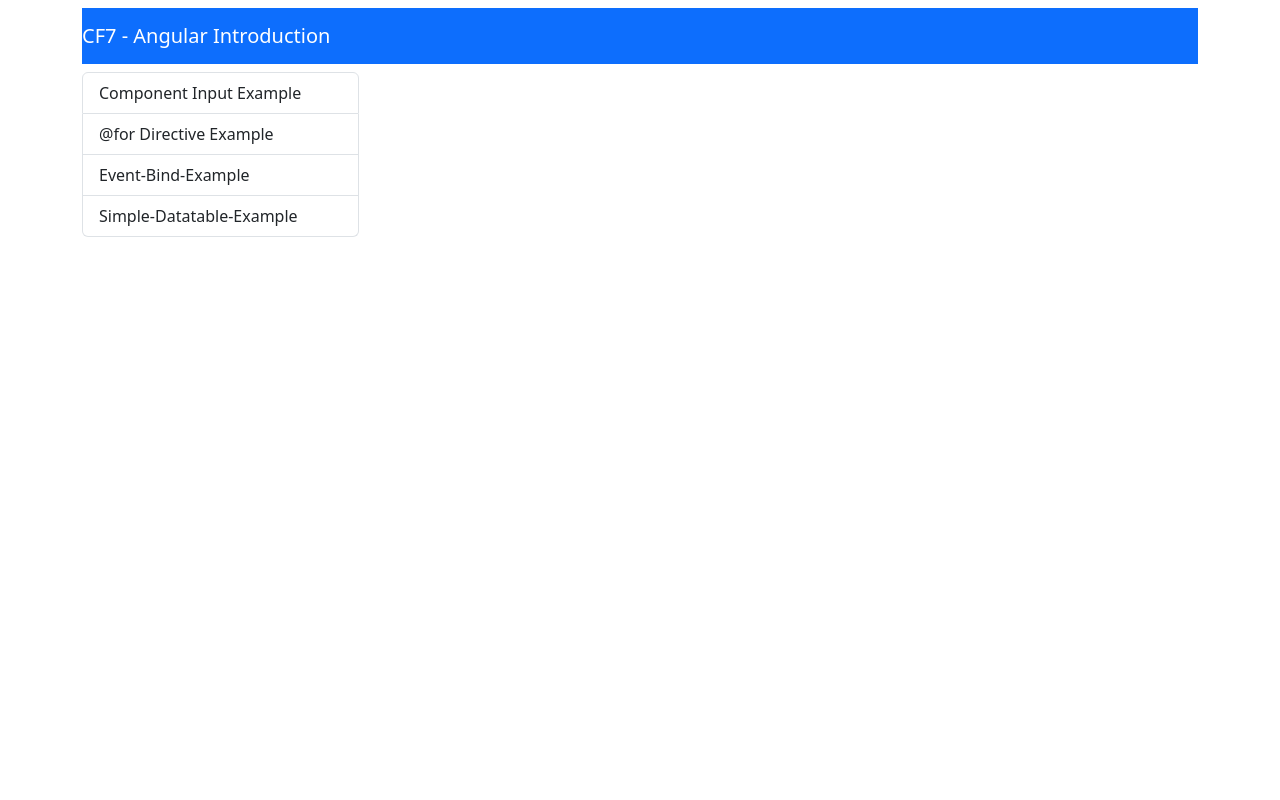
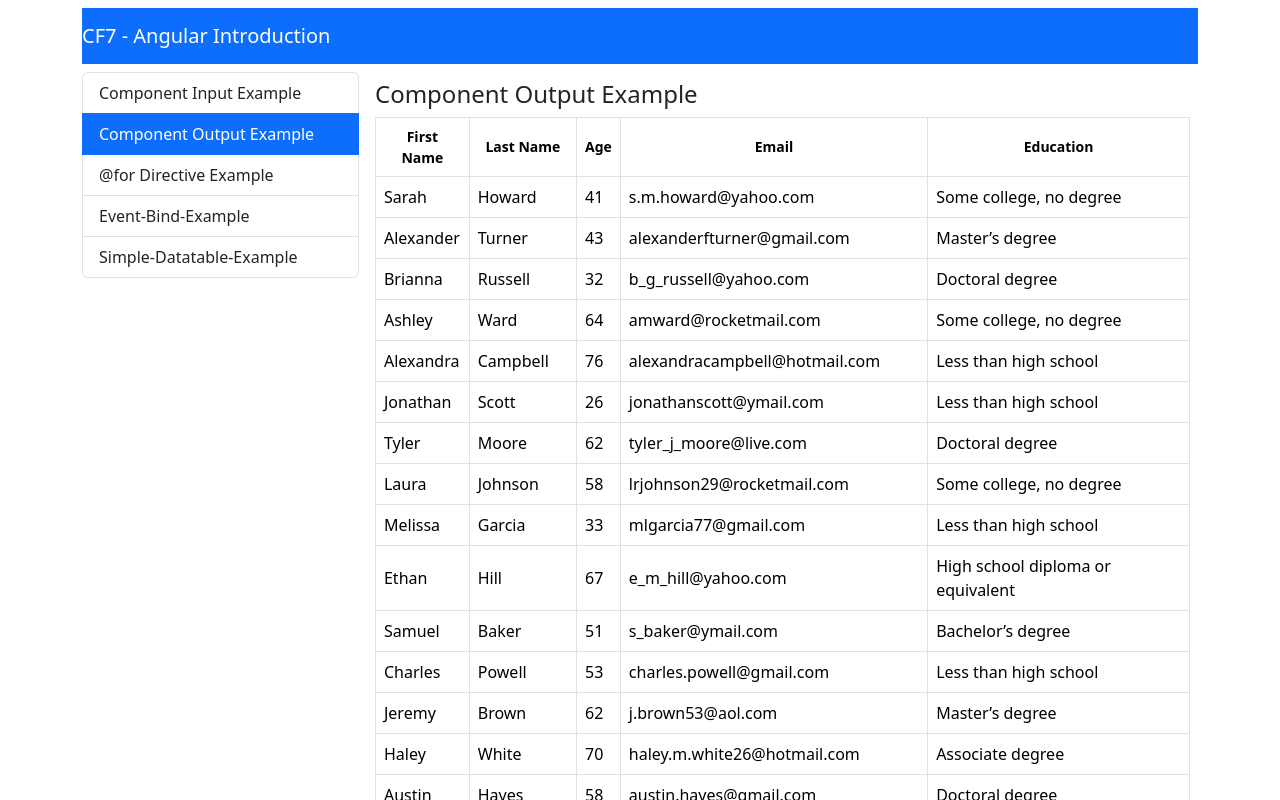
Before and after one commit to PhilipDimitriadis/cf7-angular-introduction, an Angular app: page /component-output-example in a window 1280 px wide. Before the commit this address led to /. Shown: the top 800 px of the page. Built offline with nearby package versions, Linux system fonts and the light colour scheme.

Commit message:
Material Design

```diff
--- a/angular.json
+++ b/angular.json
@@ -27,6 +27,7 @@
               }
             ],
             "styles": [
+              "@angular/material/prebuilt-themes/azure-blue.css",
               "src/styles.css",
               "node_modules/bootstrap/dist/css/bootstrap.min.css"
             ],
@@ -86,6 +87,7 @@
               }
             ],
             "styles": [
+              "@angular/material/prebuilt-themes/azure-blue.css",
               "src/styles.css"
             ],
             "scripts": []
--- a/package.json
+++ b/package.json
@@ -11,10 +11,12 @@
   },
   "private": true,
   "dependencies": {
+    "@angular/cdk": "^19.2.11",
     "@angular/common": "^19.2.0",
     "@angular/compiler": "^19.2.0",
     "@angular/core": "^19.2.0",
     "@angular/forms": "^19.2.0",
+    "@angular/material": "^19.2.11",
     "@angular/platform-browser": "^19.2.0",
     "@angular/platform-browser-dynamic": "^19.2.0",
     "@angular/router": "^19.2.0",
--- a/src/app/app.routes.ts
+++ b/src/app/app.routes.ts
@@ -4,10 +4,12 @@
 import { ComponentInputExampleComponent } from './components/component-input-example/component-input-example.component';
 import { EventBindExampleComponent } from './components/event-bind-example/event-bind-example.component';
 import { SimpleDatatableExampleComponent } from './components/simple-datatable-example/simple-datatable-example.component';
+import { ComponentOutputExampleComponent } from './components/component-output-example/component-output-example.component';
 
 export const routes: Routes = [
   {path: 'for-directive-example', component: ForDirectiveExampleComponent},
   {path: 'component-input-example', component: ComponentInputExampleComponent},
+  {path: 'component-output-example', component: ComponentOutputExampleComponent},
   {path: 'event-bind-example', component: EventBindExampleComponent},
   {path: 'simple-datatable-example', component: SimpleDatatableExampleComponent},
   {path: "welcome", component: WelcomeComponent},
--- /dev/null
+++ b/src/app/components/component-output-example/component-output-example.component.html
@@ -0,0 +1,2 @@
+<h4>Component Output Example</h4>
+<app-simple-datatable [data]="manyPesron" (personClicked)="showPersonClicked($event)"></app-simple-datatable>
--- /dev/null
+++ b/src/app/components/component-output-example/component-output-example.component.ts
@@ -0,0 +1,85 @@
+import { Component, inject, Inject } from '@angular/core';
+import { EPerson, ManyPerson } from 'src/app/shared/interfaces/eperson';
+import { SimpleDatatableComponent } from '../simple-datatable/simple-datatable.component';
+import { PersonTableComponent } from '../person-table/person-table.component';
+import { Dialog, DialogRef, DIALOG_DATA, DialogModule} from '@angular/cdk/dialog';
+
+@Component({
+  selector: 'app-component-output-example',
+  imports: [SimpleDatatableComponent],
+  templateUrl: './component-output-example.component.html',
+  styleUrl: './component-output-example.component.css'
+})
+export class ComponentOutputExampleComponent {
+  manyPesron = ManyPerson;
+  dialog = inject(Dialog);
+
+  // constructor(public dialog: Dialog)
+
+  showPersonClicked(person: EPerson) {
+    console.log("Component Output", person);
+    // alert(this.personTemplate(person));
+    this.dialog.open(PersonDialogComponent, {
+      data: person
+    })
+  }
+
+  personTemplate(person: EPerson) {
+    return `
+    Person Details
+
+    First Name: ${person.givenName}
+    Last Name: ${person.surName}
+    Age: ${person.age}
+    Email: ${person.email}
+    Education: ${person.education}
+    `
+  }
+}
+
+@Component({
+  imports: [],
+  template: `
+    <table class="table table-bordered w-50">
+    <caption>Person Details</caption>
+    <tr>
+      <td class="fw-semibold text-end">First Name</td>
+      <td class="ps-2">{{person.givenName}}</td>
+    </tr>
+    <tr>
+      <td class="fw-semibold text-end">Last Name</td>
+      <td class="ps-2">{{person.surName}}</td>
+    </tr>
+    <tr>
+      <td class="fw-semibold text-end">Age</td>
+      <td class="ps-2">{{person.age}}</td>
+    </tr>
+    <tr>
+      <td class="fw-semibold text-end">Email</td>
+      <td class="ps-2">{{person.email}}</td>
+    </tr>
+    <tr>
+      <td class="fw-semibold text-end">Address</td>
+      <td class="ps-2">{{person.education}}</td>
+    </tr>
+  </table>
+  `,
+  styles: [
+    `
+      :host {
+        display: block;
+        background: #fff;
+        border-radius: 8px;
+        padding: 16px;
+        max-width: 500px
+      }
+    `
+  ]
+})
+
+export class PersonDialogComponent {
+  dialogRef = inject(DialogRef);
+  constructor(
+    @Inject(DIALOG_DATA) public person: EPerson
+  ){}
+}
--- a/src/app/components/list-group-menu/list-group-menu.component.ts
+++ b/src/app/components/list-group-menu/list-group-menu.component.ts
@@ -11,6 +11,7 @@
 export class ListGroupMenuComponent {
     menu = [
       {text: 'Component Input Example', linkName: 'component-input-example'},
+      {text: 'Component Output Example', linkName: 'component-output-example'},
       {text: '@for Directive Example', linkName: 'for-directive-example'},
       {text: 'Event-Bind-Example', linkName: 'event-bind-example'},
       {text: 'Simple-Datatable-Example', linkName: 'simple-datatable-example'}
--- a/src/app/components/simple-datatable/simple-datatable.component.html
+++ b/src/app/components/simple-datatable/simple-datatable.component.html
@@ -1,11 +1,21 @@
 <table class="table table-bordered table-stripped text-wrap">
   <thead>
     <tr class="align-middle text-center small">
-      <th role="button" (click)="sortData('givenName')">First Name</th>
-      <th role="button" (click)="sortData('surName')">Last Name</th>
-      <th role="button" (click)="sortData('age')">Age</th>
-      <th role="button" (click)="sortData('email')">Email</th>
-      <th role="button" (click)="sortData('education')">Education</th>
+      <th role="button" (click)="sortData('givenName')">
+        First Name {{sortSign('givenName')}}
+      </th>
+      <th role="button" (click)="sortData('surName')">
+        Last Name {{sortSign('surName')}}
+      </th>
+      <th role="button" (click)="sortData('age')">
+        Age {{sortSign('age')}}
+      </th>
+      <th role="button" (click)="sortData('email')">
+        Email {{sortSign('email')}}
+      </th>
+      <th role="button" (click)="sortData('education')">
+        Education {{sortSign('education')}}
+      </th>
     </tr>
   </thead>
   <tbody>
--- a/src/app/components/simple-datatable/simple-datatable.component.ts
+++ b/src/app/components/simple-datatable/simple-datatable.component.ts
@@ -1,4 +1,4 @@
-import { Component, Input } from '@angular/core';
+import { Component, Input, Output, EventEmitter} from '@angular/core';
 import { EPerson } from 'src/app/shared/interfaces/eperson';
 import { sortBy} from 'lodash-es';
 
@@ -10,6 +10,7 @@
 })
 export class SimpleDatatableComponent {
   @Input() data: EPerson[] | undefined;
+  @Output() personClicked = new EventEmitter<EPerson>()
 
   sortOrder = {
     givenName: 'none',
@@ -19,11 +20,32 @@
     education: 'none'
   }
 
-  sortData(sortKey: keyof EPerson) {
+  sortData(sortKey: keyof EPerson): void {
     console.log(sortKey);
+    if (this.sortOrder[sortKey]=== 'asc') {
+      this.sortOrder[sortKey] = 'desc'
+      this.data = sortBy(this.data, sortKey).reverse();
+    } else {
+      this.sortOrder[sortKey] = 'asc'
+      this.data = sortBy(this.data, sortKey);
+    }
+
+    for (let key in this.sortOrder) {
+      if (key !== sortKey) {
+        this.sortOrder[key as keyof EPerson] = 'none'
+      }
+    }
+    console.log(this.sortOrder);
   }
 
   onPersonClicked(person: EPerson) {
     console.log("Person>>", person);
+    this.personClicked.emit(person);
+  }
+
+  sortSign(sortKey: keyof EPerson): string {
+    if (this.sortOrder[sortKey] === 'asc') return '\u2191'
+    else if (this.sortOrder[sortKey] === 'desc') return '\u2193'
+    else return '';
   }
 }
--- a/src/index.html
+++ b/src/index.html
@@ -6,8 +6,10 @@
   <base href="/">
   <meta name="viewport" content="width=device-width, initial-scale=1">
   <link rel="icon" type="image/x-icon" href="favicon.ico">
+  <link href="https://fonts.googleapis.com/css2?family=Roboto:wght@300;400;500&display=swap" rel="stylesheet">
+  <link href="https://fonts.googleapis.com/icon?family=Material+Icons" rel="stylesheet">
 </head>
-<body>
+<body class="mat-typography">
   <app-root></app-root>
 </body>
 </html>
--- a/src/styles.css
+++ b/src/styles.css
@@ -1 +1,4 @@
 /* You can add global styles to this file, and also import other style files */
+
+html, body { height: 100%; }
+body { margin: 0; font-family: Roboto, "Helvetica Neue", sans-serif; }
```
Also changed, not shown: src/app/components/component-output-example/component-output-example.component.css (added), 2 other files (tests, documents, lock files or other folders).
